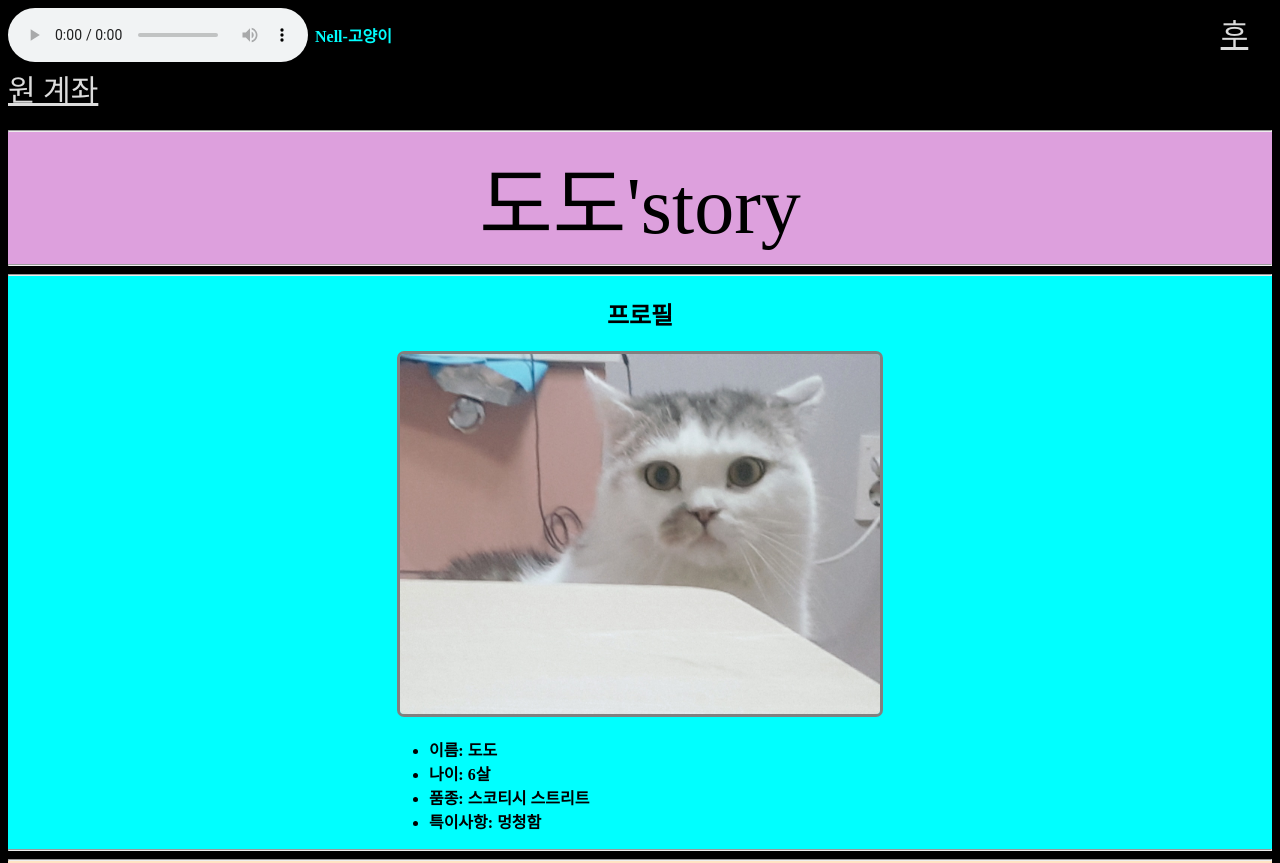
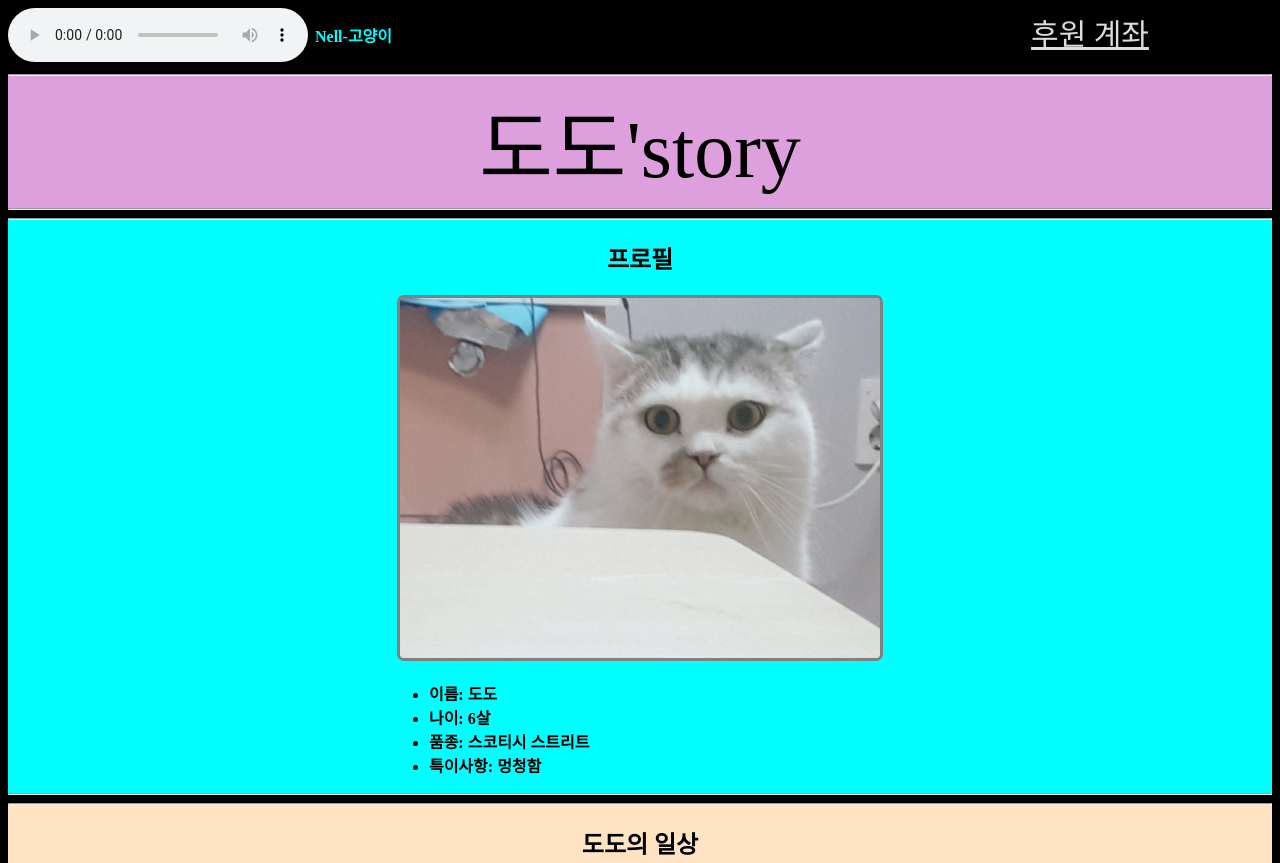
Before and after one commit to Ryustam/My_Test_Web, a plain HTML site: page index.html in a window 1280 px wide. Shown: the top 863 px of the page. Drawn offline with Linux system fonts and the light colour scheme.

Commit message:
Update index.html

```diff
--- a/index.html
+++ b/index.html
@@ -71,7 +71,7 @@
           background-color: cornsilk;
       }
       .money{
-            margin-left: 65%;
+            margin-left: 50%;
 
             font-size: 30px;
             vertical-align:50%
```
